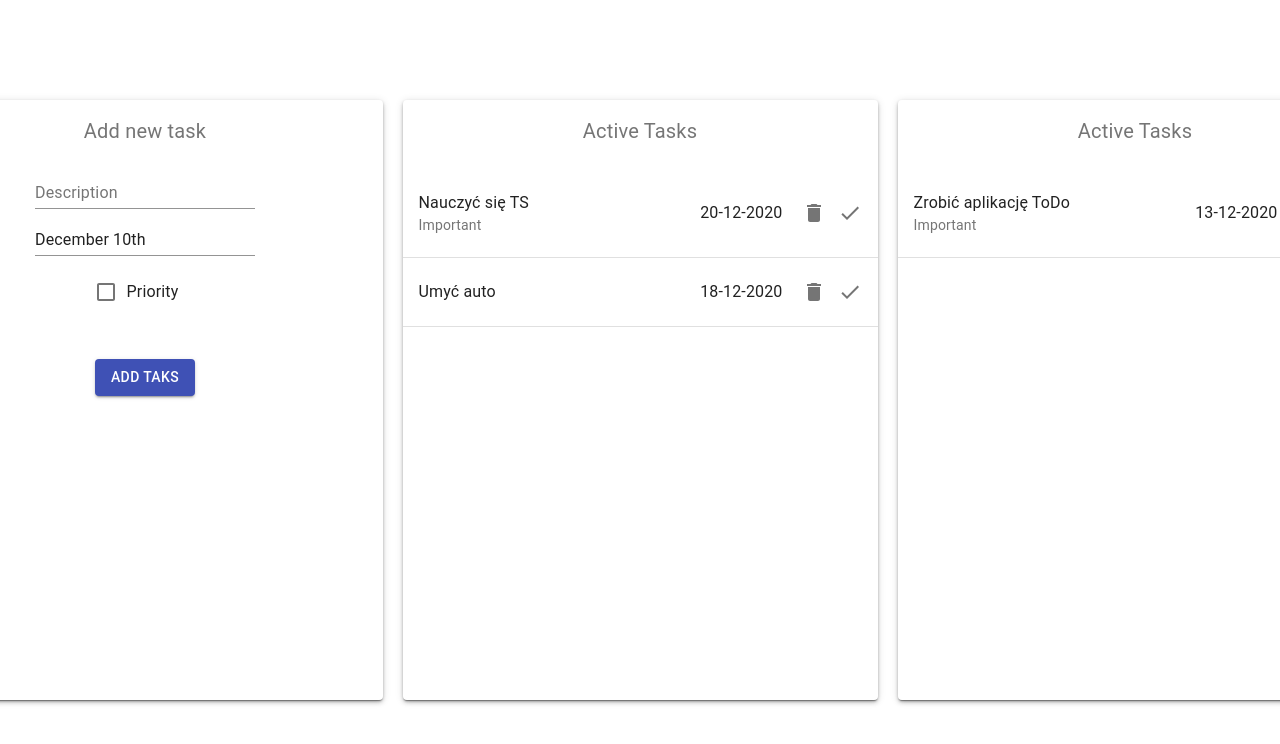
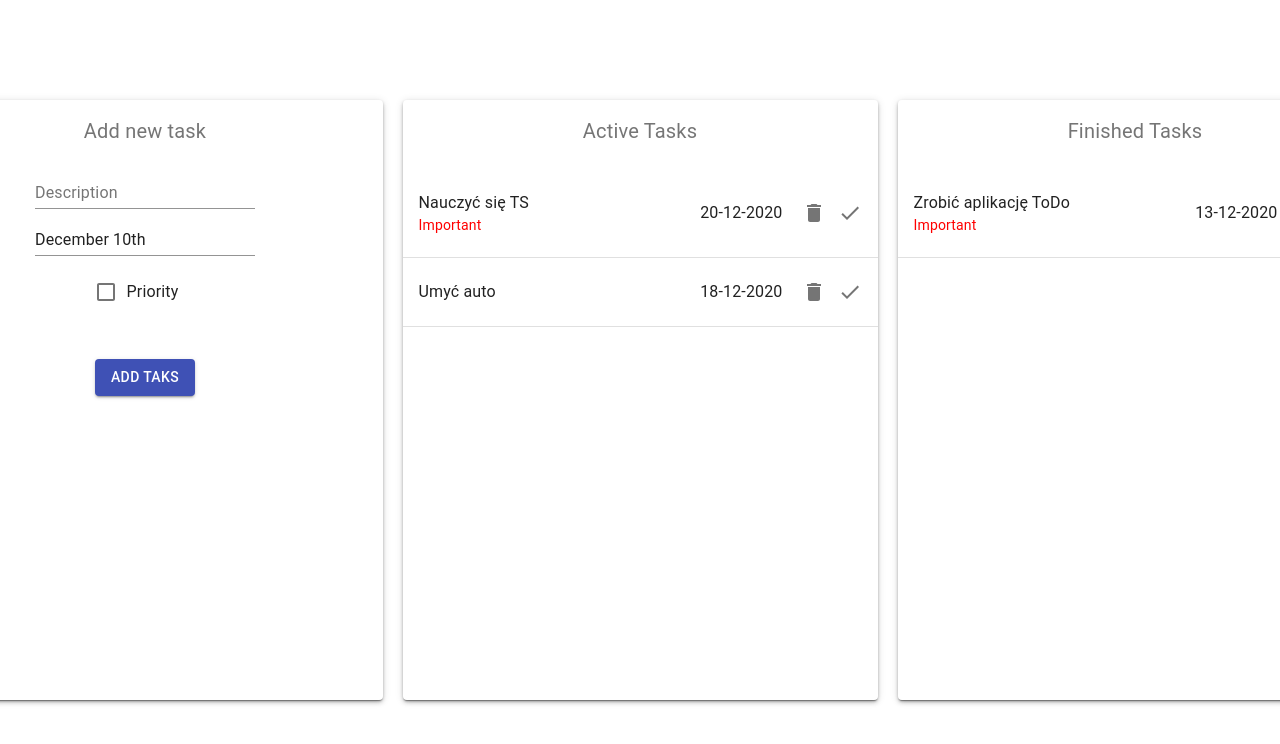
Before and after one commit to rpiechowicz/todo-redux, a React (Create React App) app: page / in a window 1280 px wide. Shown: the top 744 px of the page. Built offline with nearby package versions, Linux system fonts and the light colour scheme.

Commit message:
Fix styles and title tab

```diff
--- a/src/App.js
+++ b/src/App.js
@@ -31,10 +31,16 @@ function App() {
           <AddTask />
 
           {/* Active Tasks */}
-          <TaskList activeTasks={activeTasks && [...activeTasks]} />
+          <TaskList
+            activeTasks={activeTasks && [...activeTasks]}
+            title={"Active Tasks"}
+          />
 
           {/* Finised Tasks */}
-          <TaskList finishedTasks={finishedTasks && [...finishedTasks]} />
+          <TaskList
+            finishedTasks={finishedTasks && [...finishedTasks]}
+            title={"Finished Tasks"}
+          />
         </div>
       </header>
     </div>
--- a/src/components/TaskList/TaksList.jsx
+++ b/src/components/TaskList/TaksList.jsx
@@ -4,6 +4,7 @@ import { finish, remove, selectTasks } from "../../redux/tasksSlice";
 
 import { Panel } from "../../views";
 
+import { makeStyles } from "@material-ui/core/styles";
 import {
   Typography,
   CardContent,
@@ -18,28 +19,50 @@ import {
 import DeleteIcon from "@material-ui/icons/Delete";
 import DoneIcon from "@material-ui/icons/Done";
 
+const useStyles = makeStyles({
+  importantField: {
+    color: "red",
+    fontWeight: 400,
+  },
+  date: {
+    position: "absolute",
+    right: "20%",
+  },
+  title: {
+    fontSize: 20,
+  },
+});
+
 const ListOfTasks = ({
-  id,
   text,
   date,
   priority,
   active,
   onClickFinish,
   onClickRemove,
-}) => (
-  <>
+}) => {
+  const classes = useStyles();
+
+  const importantField = (
+    <span className={classes.importantField}>Important</span>
+  );
+
+  return (
+    <div>
       <List>
         <ListItem>
-        <ListItemText primary={text} secondary={priority && "Important"} />
-        <ListItemText style={{ position: "absolute", right: "20%" }}>
-          {date}
-        </ListItemText>
+          <ListItemText primary={text} secondary={priority && importantField} />
+          <ListItemText className={classes.date}>{date}</ListItemText>
           <ListItemSecondaryAction>
             <IconButton edge="end" aria-label="delete" onClick={onClickRemove}>
               <DeleteIcon />
             </IconButton>
             {active && (
-            <IconButton edge="end" aria-label="delete" onClick={onClickFinish}>
+              <IconButton
+                edge="end"
+                aria-label="delete"
+                onClick={onClickFinish}
+              >
                 <DoneIcon />
               </IconButton>
             )}
@@ -47,18 +70,22 @@ const ListOfTasks = ({
         </ListItem>
       </List>
       <Divider />
-  </>
+    </div>
   );
+};
+const TypographTitle = ({ title }) => {
+  const classes = useStyles();
 
-const TypographTitle = ({ title }) => (
+  return (
     <CardContent>
-    <Typography style={{ fontSize: 20 }} color="textSecondary" gutterBottom>
+      <Typography className={classes.title} color="textSecondary" gutterBottom>
         {title}
       </Typography>
     </CardContent>
   );
+};
 
-function TaksList({ activeTasks = [], finishedTasks = [] }) {
+function TaksList({ activeTasks = [], finishedTasks = [], title }) {
   const tasks = useSelector(selectTasks);
   const dispatch = useDispatch();
 
@@ -100,11 +127,7 @@ function TaksList({ activeTasks = [], finishedTasks = [] }) {
   return (
     <div>
       <Panel>
-        {activeTasks ? (
-          <TypographTitle title="Active Tasks" />
-        ) : (
-          <TypographTitle title="Finished Tasks" />
-        )}
+        <TypographTitle title={title} />
 
         {activeTasks &&
           activeTasks.map((task) => (
```
Lines whose indentation alone changed are shown as unchanged.
